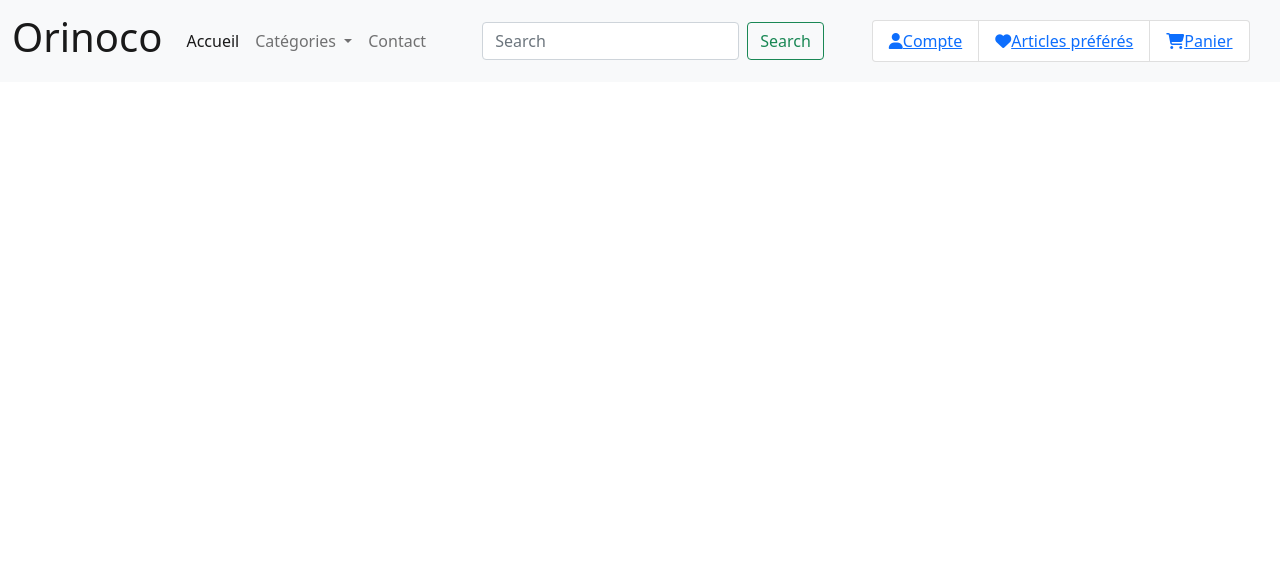
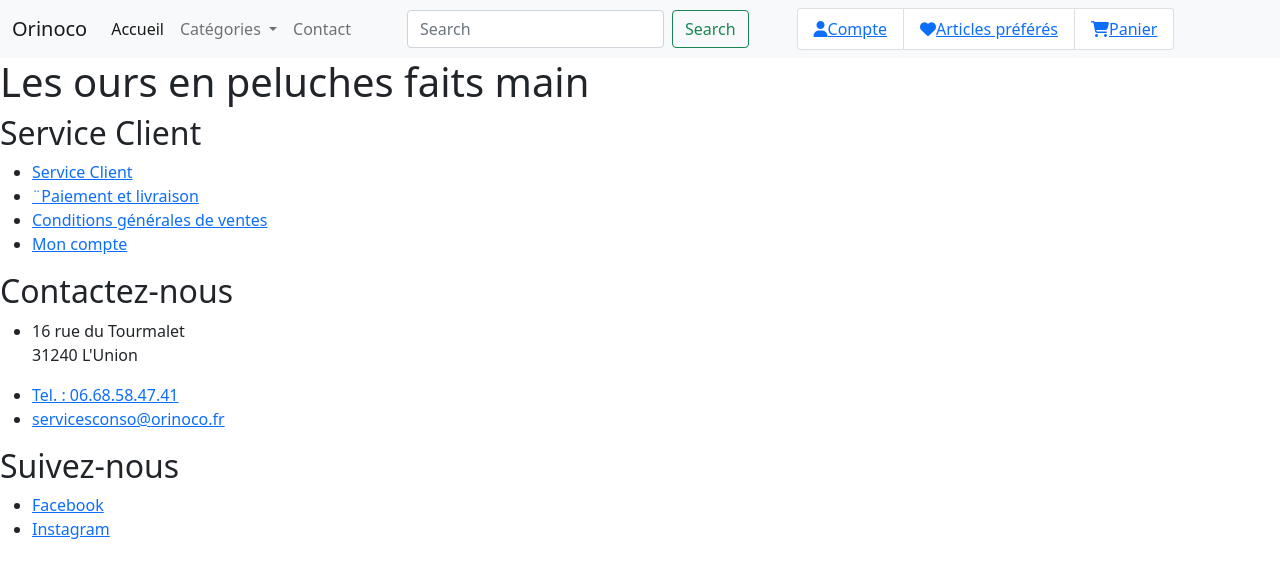
Before and after one commit to Ffedronic/P5_Felix_FEDRONIC_02082021, a website: page front-end/index.html in a window 1280 px wide. Drawn offline with nearby package versions, Linux system fonts and the light colour scheme.

Commit message:
index : footer terminé

```diff
--- a/front-end/index.html
+++ b/front-end/index.html
@@ -17,11 +17,11 @@
   </head>
   <body>
 
-    <!-- As a heading -->
+    <!-- Nav Bar Heading -->
     <header>
         <nav class="navbar navbar-expand-md navbar-light bg-light">
             <div class="container-fluid">
-              <a class="navbar-brand" href="#"><h1>Orinoco</h1></a>
+              <a class="navbar-brand" href="#">Orinoco</a>
               <button class="navbar-toggler" type="button" data-bs-toggle="collapse" data-bs-target="#navbarNav" aria-controls="navbarNav" aria-expanded="false" aria-label="Toggle navigation">
                 <span class="navbar-toggler-icon"></span>
               </button>
@@ -64,11 +64,57 @@
     </header>
 
     <main>
-        <div id="root"></div>
+      <section id="hero">
+        <h1>Les ours en peluches faits main</h1>
+      </section>
+      <section id="articles-group">
+
+      </section>
     </main>
 
     <footer>
-
+      <section>
+        <h2>Service Client</h2>
+        <ul>
+          <li>
+            <a href="#">Service Client</a>
+          </li>
+          <li>
+            <a href="#">¨Paiement et livraison</a>
+          </li>
+          <li>
+            <a href="#">Conditions générales de ventes</a>
+          </li>
+          <li>
+            <a href="#">Mon compte</a>
+          </li>
+        </ul>
+      </section>
+      <section>
+        <h2>Contactez-nous</h2>
+        <ul>
+          <li>
+            <address>16 rue du Tourmalet<br>31240 L'Union</address>
+          </li>
+          <li>
+            <a href="tel:+33668584741">Tel. : 06.68.58.47.41</a>
+          </li>
+          <li>
+            <a href="mailto:servicesconso@orinoco.fr">servicesconso@orinoco.fr</a>
+          </li>
+        </ul>
+      </section>
+      <section>
+        <h2>Suivez-nous</h2>
+        <ul>
+          <li>
+            <a href="#">Facebook</a>
+          </li>
+          <li>
+            <a href="#">Instagram</a>
+          </li>
+        </ul>
+      </section>
     </footer>
 
     <!-- Option 1: Bootstrap Bundle with Popper -->
```
